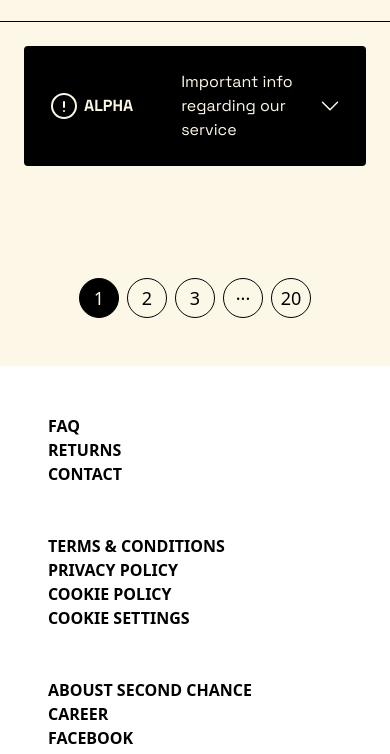
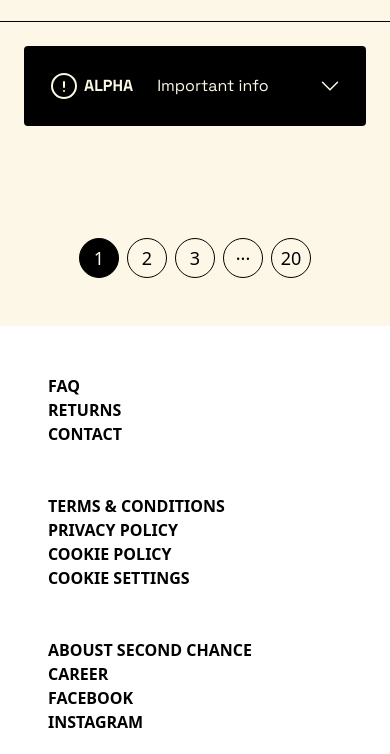
Before and after one commit to yatochkaaa/voodo_test, a website with bundled scripts: page public/index.html in a window 390 px wide. Shown: the part 83-837 px from the top of the page. Built offline with nearby package versions, Linux system fonts and the light colour scheme; no server answers; files whose address does not match are found by name.

Commit message:
beta-info responsive

```diff
--- a/public/index.html
+++ b/public/index.html
@@ -34,7 +34,7 @@
     </header>
 
     <!-- cart drawer -->
-    <div class="bg-dark p-11 w-[445px] h-full text-sand fixed top-0 z-50 transition-all duration-300" style="right: -445px;" id="cart-drawer">
+    <div class="bg-dark p-11 w-full max-w-[445px] h-full text-sand fixed top-0 z-50 transition-all duration-300" style="right: -445px;" id="cart-drawer">
       <div class="cart-items">
         <div class="flex justify-between items-center mb-6">
           <h2 class="text-2xl font-bold text-sand">
@@ -101,7 +101,8 @@
             <p class="text-sand font-bold uppercase ml-1">Alpha</p>
           </div>
 
-          <p class="text-sand ml-12">Important info regarding our service</p>
+          <p class="text-sand ml-12 hidden md:block">Important info regarding our service</p>
+          <p class="text-sand ml-6 block md:hidden" id="infoTextSmall">Important info</p>
         </div>
 
         <button id="toggleInfo">
```
Also changed, not shown: public/output.css.
